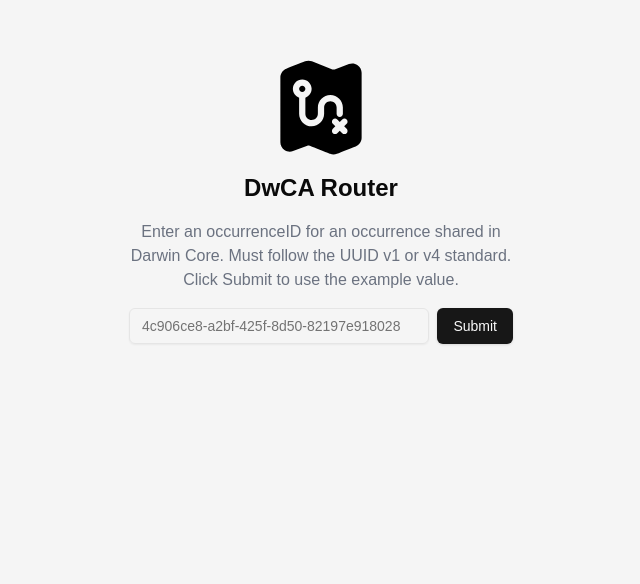
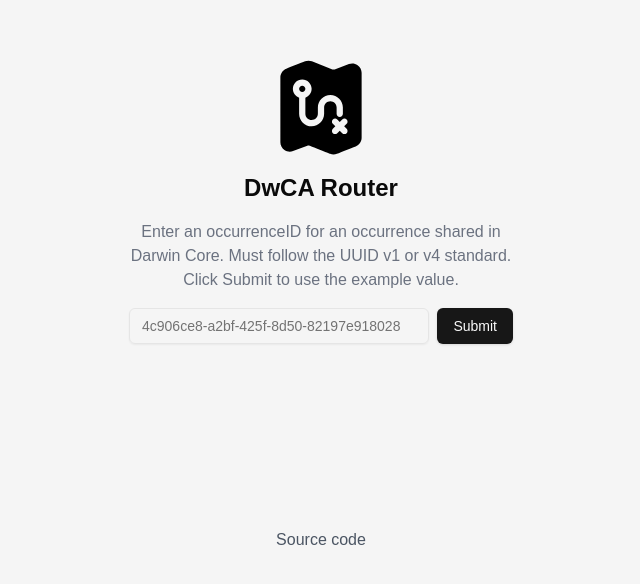
Before and after one commit to mark-pitblado/dwca-router, a Next.js app: page / in a window 1280 px wide. Shown: the part 200-784 px from the top of the page, without its empty margins (319-959 px from the left). Built offline with nearby package versions, Linux system fonts and the light colour scheme.

Commit message:
feat: add source code text

```diff
--- a/app/page.tsx
+++ b/app/page.tsx
@@ -55,6 +55,14 @@ export default function ResolverPage() {
           </div>
           {error && <p className="text-red-500">{error}</p>}
         </form>
+        <div className="fixed bottom-12">
+          <a
+            className="text-gray-600"
+            href="https://github.com/mark-pitblado/dwca-router"
+          >
+            Source code
+          </a>
+        </div>
       </div>
     </div>
   );
```
